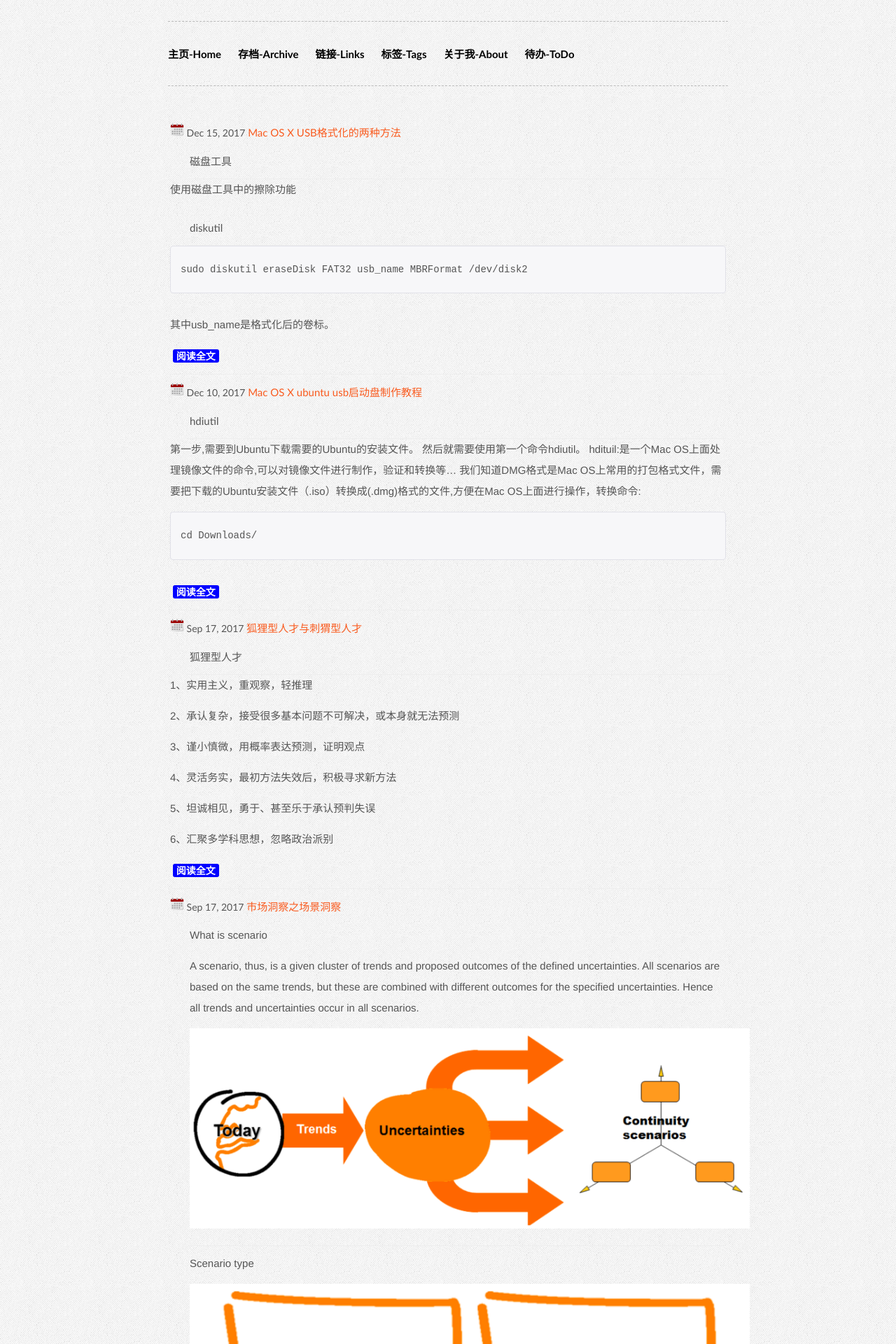
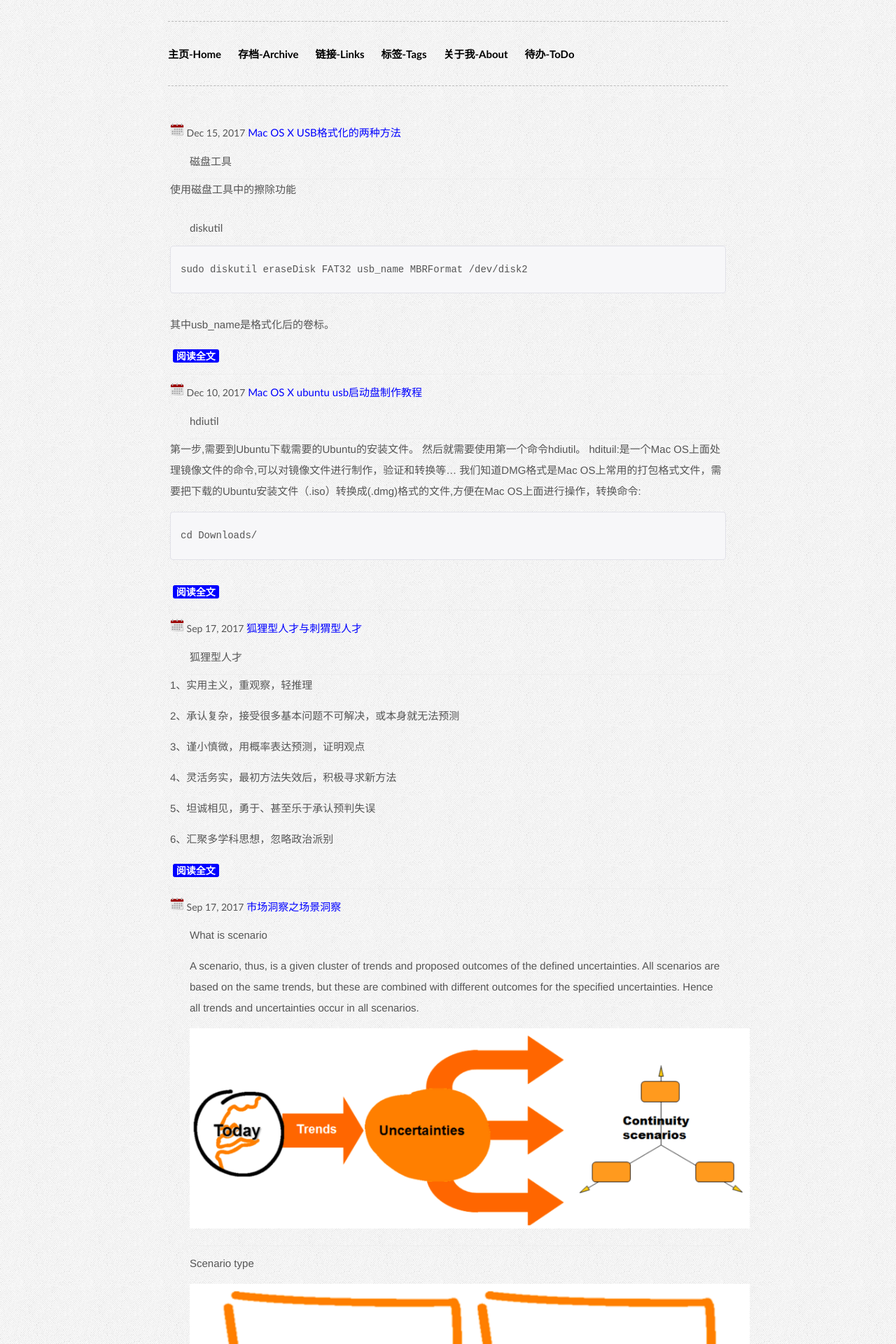
Before and after one commit to fk1091889767/tanwubin.github.io, a Jekyll site: the page built from index.html, in a window 1280 px wide. Shown: the top 1920 px of the page at 70% size. Built offline with Jekyll 4.4.1, drawn with Linux system fonts in a browser that asks for light colours.

Commit message:
a hover颜色配置

```diff
--- a/assets/css/effector-wide.css
+++ b/assets/css/effector-wide.css
@@ -55,14 +55,15 @@ body {
     background:url(https://tanwubin.github.io/upload/image/sand.png);
 }
 a {
-    color: #F95B1F;
+    /*color: #F95B1F;*/
     /*color: #000000;*/
+    color: blue;
     text-decoration: none;
 }
 a:hover {
 /*    color: #A33B14;  */
     /*color:#E91E63;*/
-    color:blue;
+    color:#F95B1F;
     text-decoration: none;
 }
 a.label:hover {
```
